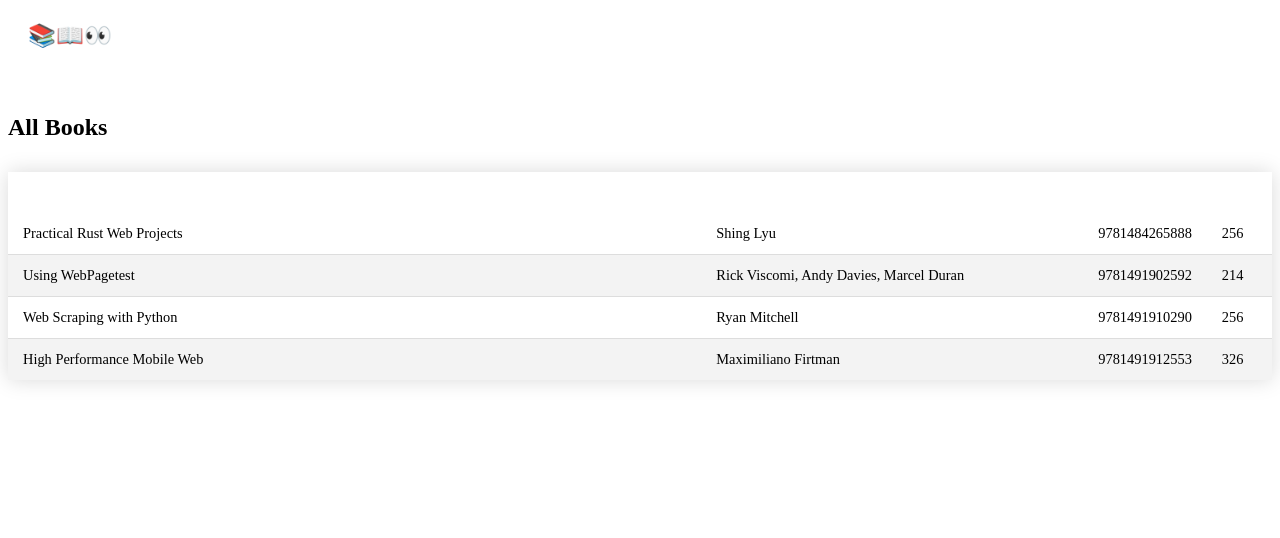
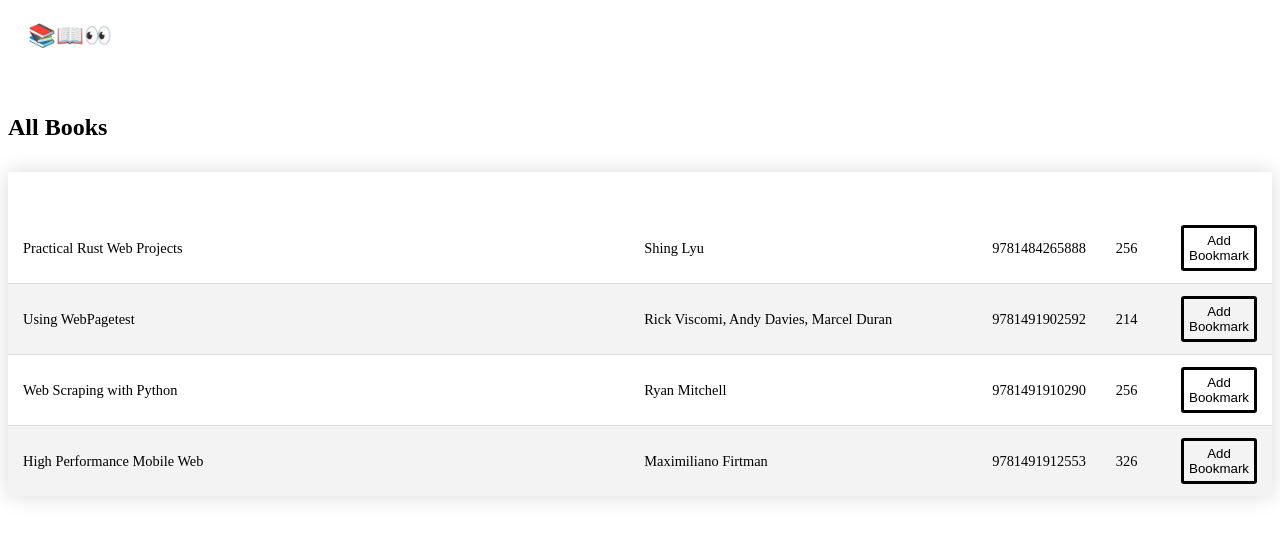
Before and after one commit to kiraGit67/header-and-booklist-component, a Vue app: page / in a window 1280 px wide. Shown: the top 538 px of the page. Built offline with nearby package versions, Linux system fonts and the light colour scheme; the HTML template or start-up script is replaced by a standard one.

Commit message:
imports new BookListRow into BookListComponent

```diff
--- a/src/components/BookListComponent.vue
+++ b/src/components/BookListComponent.vue
@@ -8,27 +8,32 @@
           <th class="table-item__table-head-name">Author</th>
           <th class="table-item__table-head--isbn">ISBN</th>
           <th class="table-item__table-head--isbn">Pages</th>
+          <th class="table-item__table-head--action">Action</th>
         </tr>
       </thead>
       <tbody>
-        <tr
+        <book-list-row
           v-for="book in books"
           :key="book.isbn"
+          :title="book.title"
+          :author="book.author"
+          :isbn="book.isbn"
+          :numPages="book.numPages"
           class="table-item__table-row"
-        >
-          <td>{{ book.title }}</td>
-          <td>{{ book.author }}</td>
-          <td>{{ book.isbn }}</td>
-          <td>{{ book.numPages }}</td>
-        </tr>
+        />
       </tbody>
     </table>
   </section>
 </template>
 
 <script>
+import BookListRow from "./BookListRow.vue";
+
 export default {
   name: "BookListComponent",
+  components: {
+    BookListRow,
+  },
   data() {
     return {
       books: [
@@ -70,7 +75,7 @@ export default {
 };
 </script>
 
-<style>
+<style scoped>
 .table-item__table {
   border-collapse: collapse;
   margin: 25px 0;
@@ -103,8 +108,7 @@ export default {
   color: #ffffff;
   text-align: left;
 }
-.table-item__table th,
-.table-item__table td {
+.table-item__table th {
   padding: 12px 15px;
 }
 .table-item__table tbody tr {
```
